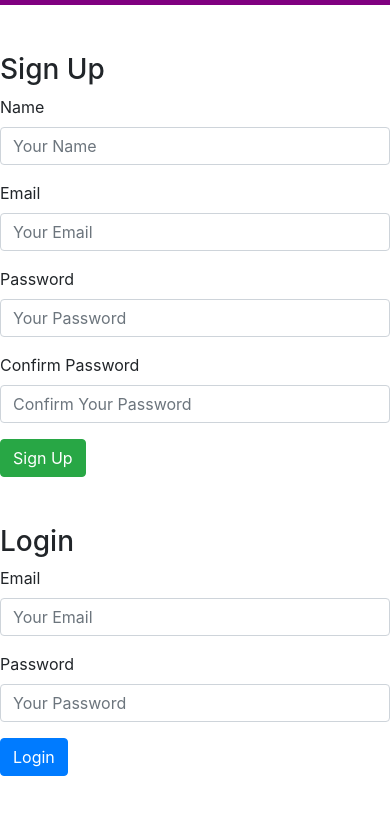
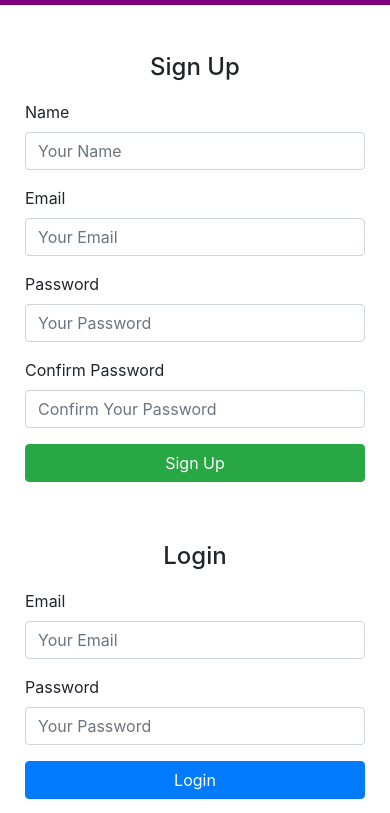
Before and after one commit to sarallumi1998/gadgets-task, a plain HTML site: page signuplogin.html in a window 390 px wide. Shown: the part 351-1164 px from the top of the page. Drawn offline with nearby package versions, Linux system fonts and the light colour scheme.

Commit message:
modified

```diff
--- a/signuplogin.html
+++ b/signuplogin.html
@@ -12,15 +12,31 @@
             overflow-x: hidden;
         }
 
-
-        #login {
+        .form-section {
             margin-bottom: 50px;
         }
 
 
+        @media (max-width: 576px) {
+            .form-section h3 {
+                font-size: 1.5rem;
+                text-align: center;
+            }
+            .form-section form {
+                margin: 0 auto;
+                padding: 10px;
+            }
+            .form-section input {
+                font-size: 1rem;
+            }
+            .form-section button {
+                width: 100%;
+            }
+        }
     </style>
 </head>
 <body>
+
 
     <nav class="navbar navbar-expand-lg navbar-light" style="background-color: purple;">
         <img src="https://img.icons8.com/fluency/48/macbook.png"/>
@@ -50,10 +66,11 @@
     </nav>
 
 
-    <div class="row justify-content-center mt-5">
-        <div class="col-md-8">
+    <div class="container mt-5">
+        <div class="row justify-content-center">
+            <div class="col-md-6 col-lg-5">
 
-            <div id="signUp">
+                <div class="form-section" id="signUp">
                     <h3>Sign Up</h3>
                     <form>
                         <div class="form-group">
@@ -72,12 +89,14 @@
                             <label for="confirmPassword">Confirm Password</label>
                             <input type="password" class="form-control" id="confirmPassword" placeholder="Confirm Your Password">
                         </div>
-                    <button type="submit" class="btn btn-success">Sign Up</button>
+                        <button type="submit" class="btn btn-success btn-block">Sign Up</button>
                     </form>
                 </div>
+            </div>
 
+            <div class="col-md-6 col-lg-5">
 
-            <div class="mt-5" id="login">
+                <div class="form-section" id="login">
                     <h3>Login</h3>
                     <form>
                         <div class="form-group">
@@ -88,8 +107,9 @@
                             <label for="loginPassword">Password</label>
                             <input type="password" class="form-control" id="loginPassword" placeholder="Your Password">
                         </div>
-                    <button type="submit" class="btn btn-primary">Login</button>
+                        <button type="submit" class="btn btn-primary btn-block">Login</button>
                     </form>
+                </div>
             </div>
         </div>
     </div>
@@ -120,7 +140,7 @@
                 <input type="submit" name="submit">
             </div>
         </div>
-        <p style="text-align: center; margin-top: 20px;">Copyright <img width="20" height="20" src="https://img.icons8.com/emoji/48/copyright-emoji.png" alt="copyright-emoji"/>Gad-Shop 2030</p>
+        <p style="text-align: center; margin-top: 20px;">Copyright <img width="20" height="20" src="https://img.icons8.com/emoji/48/copyright-emoji.png" alt="copyright-emoji"/> Gad-Shop 2030</p>
     </footer>
 
     <script src="https://code.jquery.com/jquery-3.5.1.slim.min.js"></script>
```
Lines whose indentation alone changed are shown as unchanged.
